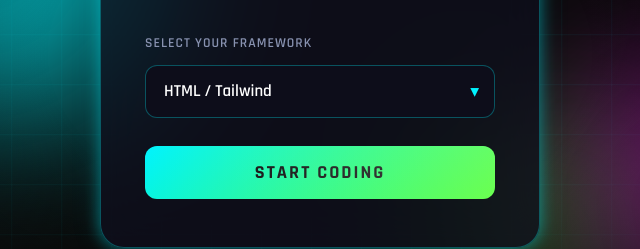
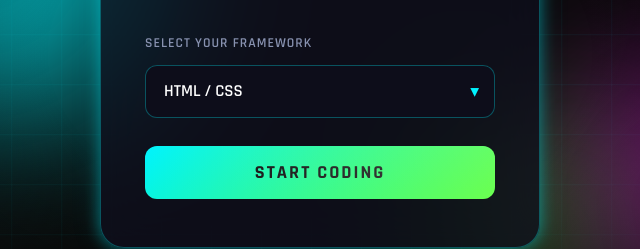
Before and after one commit to AnujDevApogee/new_crom_text, a plain HTML site: page index.html in a window 1280 px wide. Shown: the part 347-596 px from the top of the page, 320-960 px from the left. Drawn offline with Linux system fonts and the light colour scheme.

Commit message:
go the css back

```diff
--- a/index.html
+++ b/index.html
@@ -33,7 +33,7 @@
             <label for="framework-select">Select your Framework</label>
             <div class="select-wrapper">
                 <select id="framework-select">
-                    <option value="HTML/Tailwind">HTML / Tailwind</option>
+                    <option value="HTML/CSS">HTML / CSS</option>
                     <option value="React">React</option>
                     <option value="Vue.js">Vue.js</option>
                     <option value="Next.js">Next.js</option>
```
